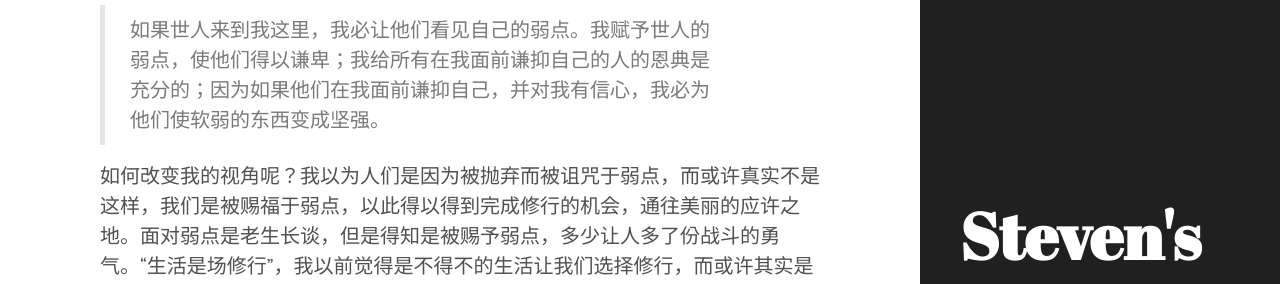
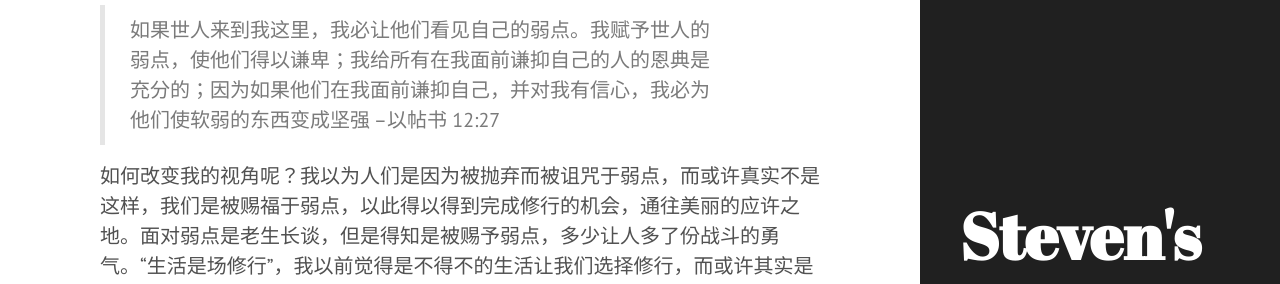
Before and after one commit to legatoo/legatoo.github.io, a Jekyll site: the page built from _posts/2015-01-02-Mormon-Preach.md, in a window 1280 px wide and 900 px high, scrolled down 1192 px. Shown: the part 243-527 px from the top of the window. Built offline with Jekyll 4.4.1, drawn with Linux system fonts in a browser that asks for light colours; Markdown is read by kramdown in place of the engine named in the settings.

Commit message:
mormom preach

```diff
--- a/_posts/2015-01-02-Mormon-Preach.md
+++ b/_posts/2015-01-02-Mormon-Preach.md
@@ -17,7 +17,7 @@ title: 摩尔门教传教经历记
 
 期间我问到如何对抗自己的软弱。被要求读了一段经文，我觉得让我对软弱产生了不同的看待视角。
 
->如果世人来到我这里，我必让他们看见自己的弱点。我赋予世人的弱点，使他们得以谦卑；我给所有在我面前谦抑自己的人的恩典是充分的；因为如果他们在我面前谦抑自己，并对我有信心，我必为他们使软弱的东西变成坚强。
+>如果世人来到我这里，我必让他们看见自己的弱点。我赋予世人的弱点，使他们得以谦卑；我给所有在我面前谦抑自己的人的恩典是充分的；因为如果他们在我面前谦抑自己，并对我有信心，我必为他们使软弱的东西变成坚强 --以帖书 12:27
 
 如何改变我的视角呢？我以为人们是因为被抛弃而被诅咒于弱点，而或许真实不是这样，我们是被赐福于弱点，以此得以得到完成修行的机会，通往美丽的应许之地。面对弱点是老生长谈，但是得知是被赐予弱点，多少让人多了份战斗的勇气。“生活是场修行”，我以前觉得是不得不的生活让我们选择修行，而或许其实是不得不的修行造就了生活。修行是必然，生活才是手段。
 
```
